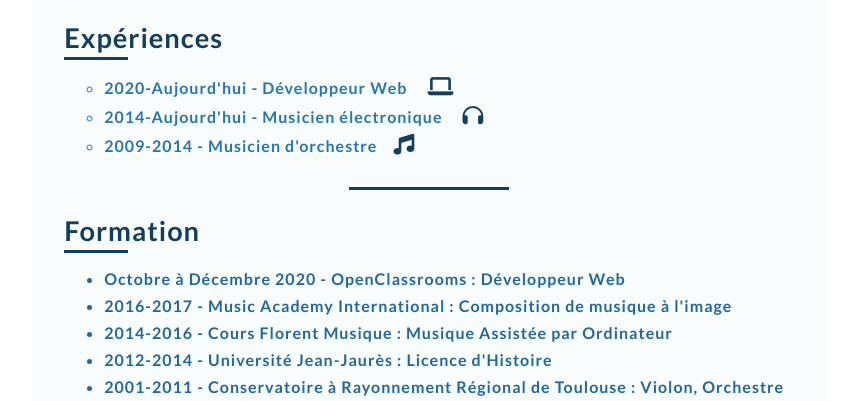
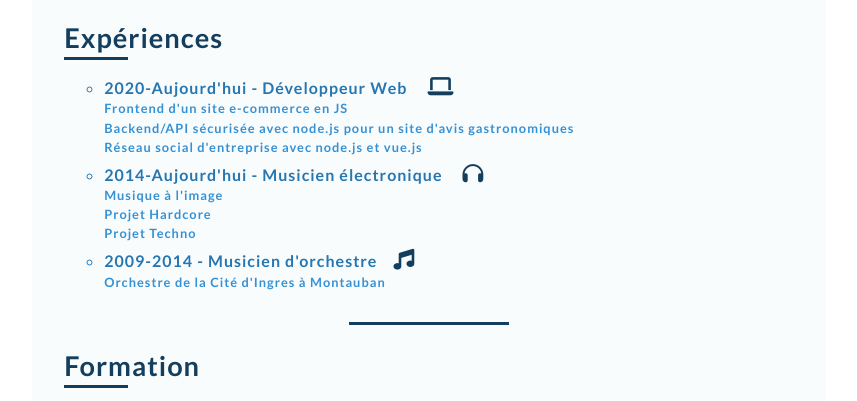
Before and after one commit to JonasSiry/CV, a website: page index.html in a window 1280 px wide. Shown: the part 329-730 px from the top of the page, without its empty margins (211-1068 px from the left). Drawn offline with Linux system fonts and the light colour scheme.

Commit message:
Détails Xp

```diff
--- a/index.html
+++ b/index.html
@@ -63,12 +63,24 @@
       <ul>
         <li>
           2020-Aujourd'hui - Développeur Web <i class="fas fa-laptop"></i>
+          <p>Frontend d'un site e-commerce en JS</p>
+          <p>
+            Backend/API sécurisée avec node.js pour un site d'avis
+            gastronomiques
+          </p>
+          <p>Réseau social d'entreprise avec node.js et vue.js</p>
         </li>
         <li>
           2014-Aujourd'hui - Musicien électronique
           <i class="fas fa-headphones"></i>
+          <p>Musique à l'image</p>
+          <p>Projet Hardcore</p>
+          <p>Projet Techno</p>
         </li>
-        <li>2009-2014 - Musicien d'orchestre<i class="fas fa-music"></i></li>
+        <li>
+          2009-2014 - Musicien d'orchestre<i class="fas fa-music"></i>
+          <p>Orchestre de la Cité d'Ingres à Montauban</p>
+        </li>
         <!-- <li>
           <a href="https://github.com/JonasSiry/frontStoreTeddies">
             Frontend d'un site e-commerce en JS<i class="fas fa-coffee"></i
--- a/sass/main.scss
+++ b/sass/main.scss
@@ -168,6 +168,12 @@ header {
         font-size: 1.3rem;
         color: $colormain;
         margin-left: 1rem;
+      }
+      p {
+        font-size: 0.8rem;
+        margin-bottom: 0.2rem;
+        margin-top: 0.2rem;
+        color: lighten($colormain, 30%);
       }
       a {
         text-decoration: none;
```
Also changed, not shown: css/style.css, 1 other file.
